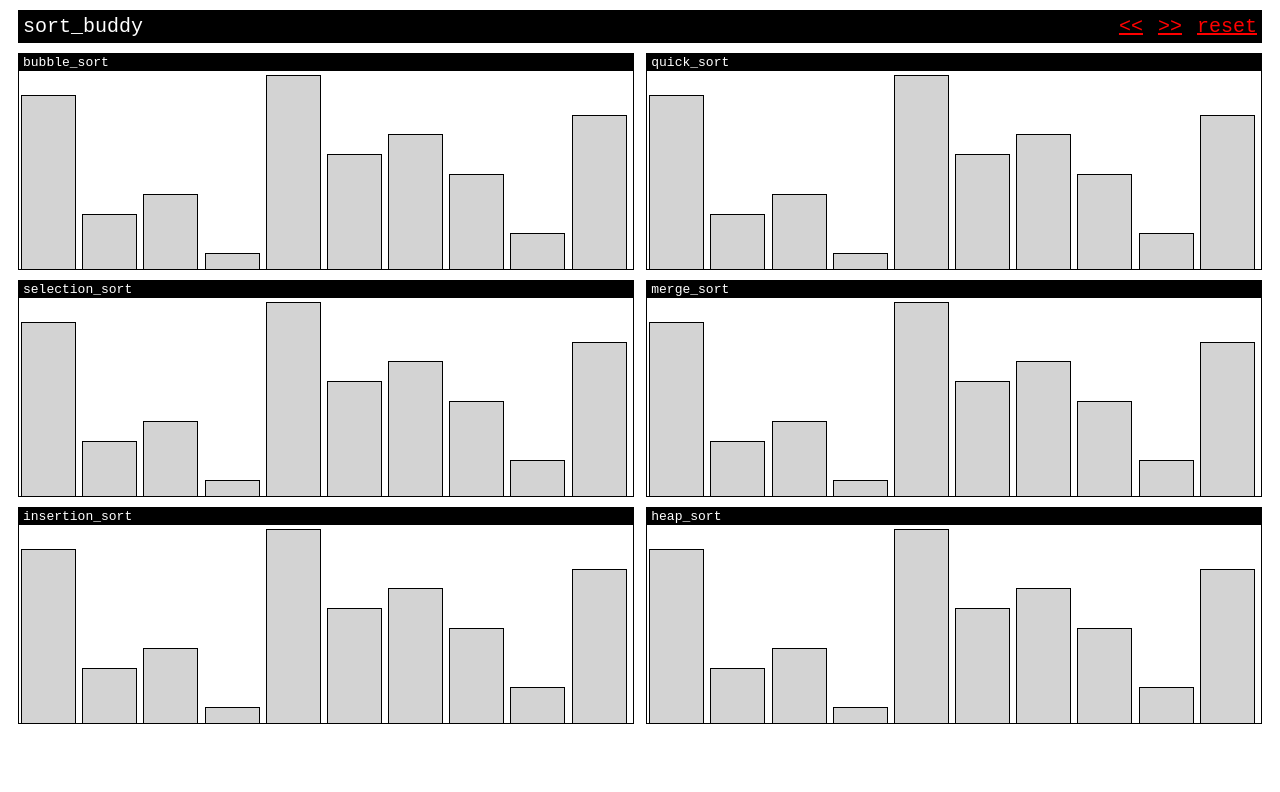
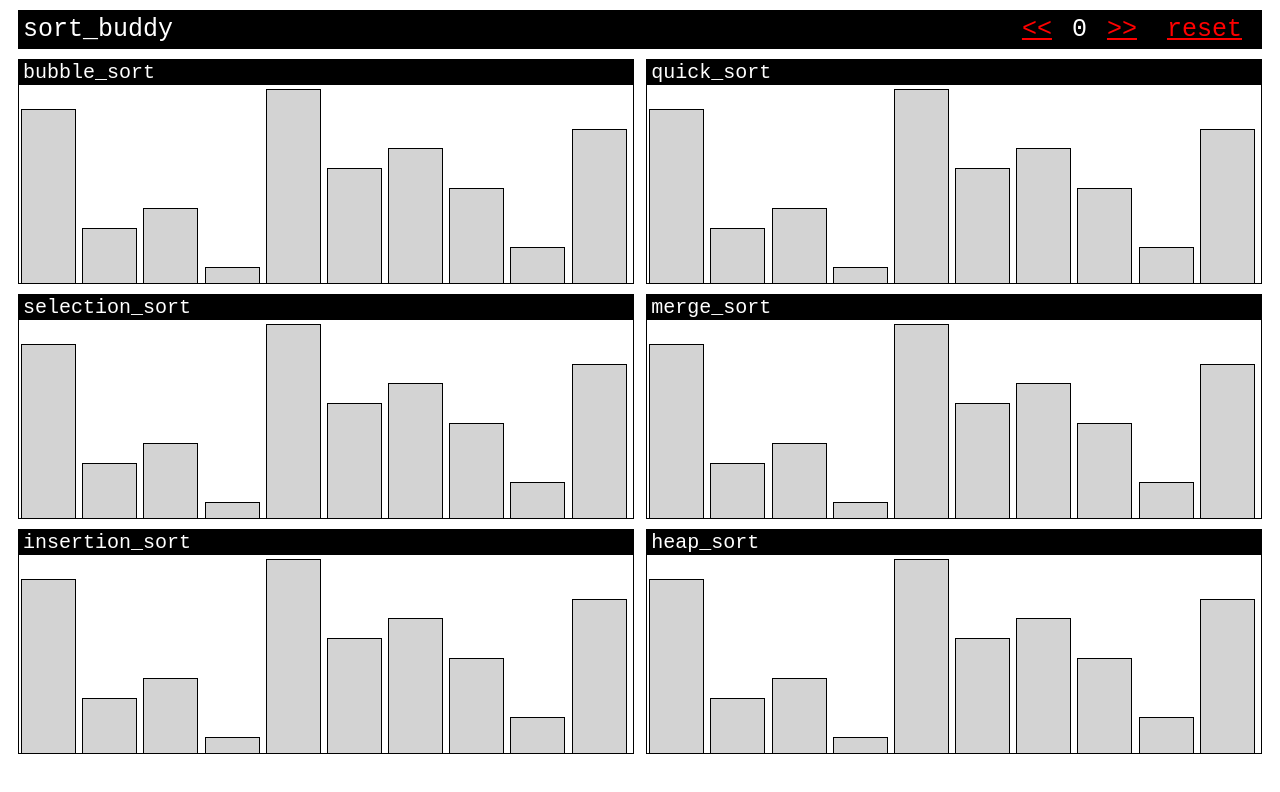
Before and after one commit to krnsk0/sort_buddy, a React app: page / in a window 1280 px wide. Shown: the top 792 px of the page. Built offline with nearby package versions, Linux system fonts and the light colour scheme.

Commit message:
add counter to topbar

```diff
--- a/public/style.css
+++ b/public/style.css
@@ -15,17 +15,22 @@
   justify-content: space-between;
 }
 .title {
-  font-size: 20px;
+  font-size: 25px;
   margin: 5px;
   color: white;
 }
 .topbar-link-container {
-  font-size: 20px;
+  font-size: 25px;
   margin: 5px;
 }
 .topbar-link {
-  margin-left: 15px;
+  margin: 15px;
   color: red;
+}
+.topbar-text {
+  font-size: 25px;
+  margin: 5px;
+  color: white;
 }
 
 /* body flexboxes */
@@ -48,6 +53,7 @@
   color: white;
   padding-left: 5px;
   padding-top: 2px;
+  font-size: 20px;
 }
 .sort-container {
   height: 200px;
--- a/src/components/Topbar.js
+++ b/src/components/Topbar.js
@@ -15,6 +15,7 @@ class disconnectedTopbar extends React.Component {
           <a href="#0" onClick={this.props.stepBack} className="topbar-link">
             {'<<'}
           </a>
+          <span className="topbar-text">{this.props.pointer}</span>
           <a href="#0" onClick={this.props.stepForward} className="topbar-link">
             {'>>'}
           </a>
@@ -39,7 +40,11 @@ const mapDispatchToProps = dispatch => {
   };
 };
 
+const mapStateToProps = state => {
+  return { pointer: state.pointer };
+};
+
 export default connect(
-  null,
+  mapStateToProps,
   mapDispatchToProps
 )(disconnectedTopbar);
```
